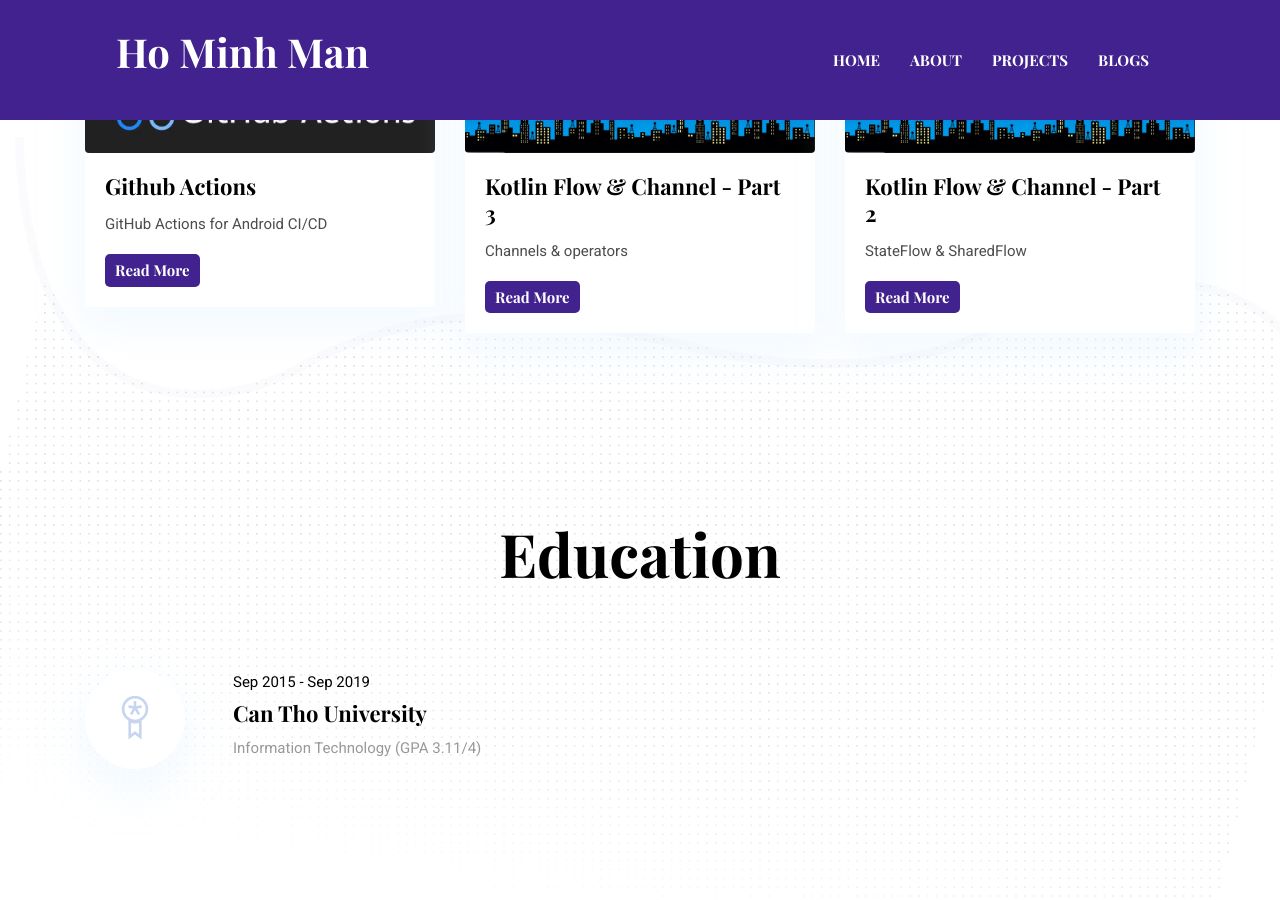
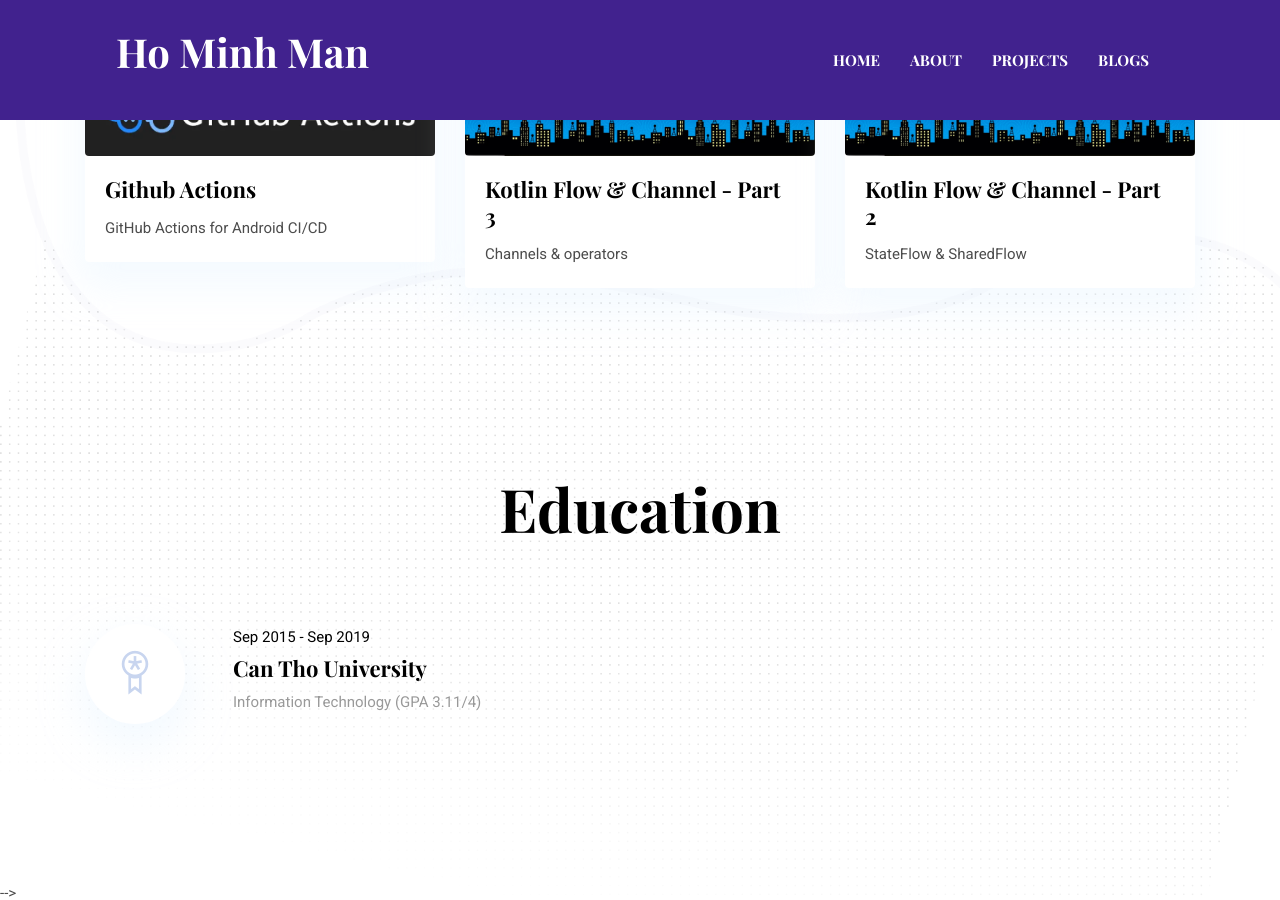
Before and after one commit to hmmanit/hmmanit.github.io, a Jekyll site: the page built from index.html, in a window 1280 px wide and 900 px high, scrolled down 4197 px. Built offline with Jekyll 4.4.1, drawn with Linux system fonts in a browser that asks for light colours.

Commit message:
Update post layout

```diff
--- a/_includes/post.html
+++ b/_includes/post.html
@@ -1,6 +1,6 @@
 <div class="col-lg-4 col-sm-6 mb-4">
   <article class="card shadow">
-    <img class="rounded card-img-top" src="{{ post.image | relative_url }}" alt="{{ post.title }}">
+    <a href="{{ post.url | relative_url }}"><img class="rounded card-img-top" src="{{ post.image | relative_url }}" alt="{{ post.title }}" height="200"></a>
     <div class="card-body">
       <h4 class="card-title">
         <a class="text-dark" href="{{ post.url | relative_url }}">{{ post.title }}</a>
@@ -9,7 +9,7 @@
       <p class="card-text">
         {{ post.description }}
       </p>
-      <a href="{{ post.url | relative_url }}" class="btn btn-xs btn-primary">Read More</a>
+<!--      <a href="{{ post.url | relative_url }}" class="btn btn-xs btn-primary">Read More</a>-->
     </div>
   </article>
 </div>
```
